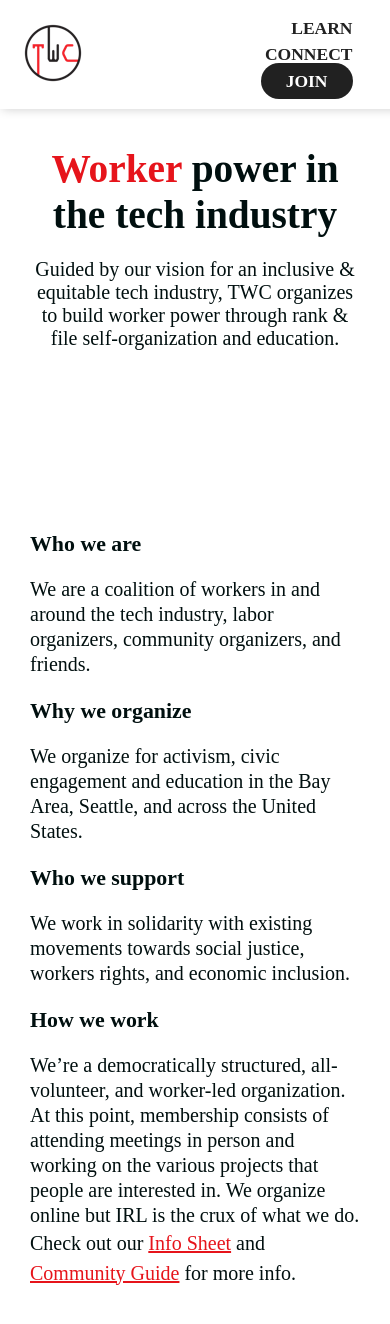
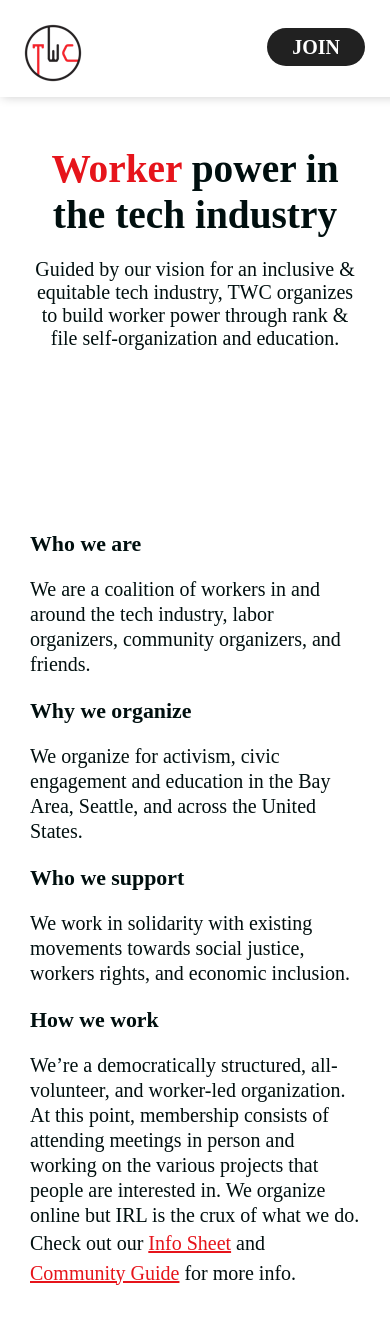
Before and after one commit to techworkersco/twc-site, a Jekyll site: the page built from index.md, in a window 390 px wide and 1400 px high. Shown: the top 1324 px of the window. Built offline with Jekyll 4.4.1, drawn with Linux system fonts in a browser that asks for light colours; nearby versions of some CDN libraries.

Commit message:
redesign3

```diff
--- a/assets/css/main.scss
+++ b/assets/css/main.scss
@@ -342,6 +342,13 @@ display: -webkit-inline-box;
     padding: .75em;
   }
 
+  .supporting-links li:nth-child(2) {
+    display: none;
+  }
+  .supporting-links li:nth-child(1) {
+    display: none;
+  }
+
   footer {
     position: relative;
     box-shadow: none;
@@ -393,13 +400,13 @@ display: -webkit-inline-box;
 
 
   .supporting-links {
-    font-size: .875em;
+    font-size: 1em;
     display: block;
     text-align: right;
-    line-height: 1.5em;
-    margin-right: 2em;
-    margin-top: 0;
-    margin-bottom: 0;
+    // line-height: 1.5em;
+    // margin-right: 2em;
+    // margin-top: 0;
+    // margin-bottom: 0;
   }
 } /* media query: 420 */
 
```
